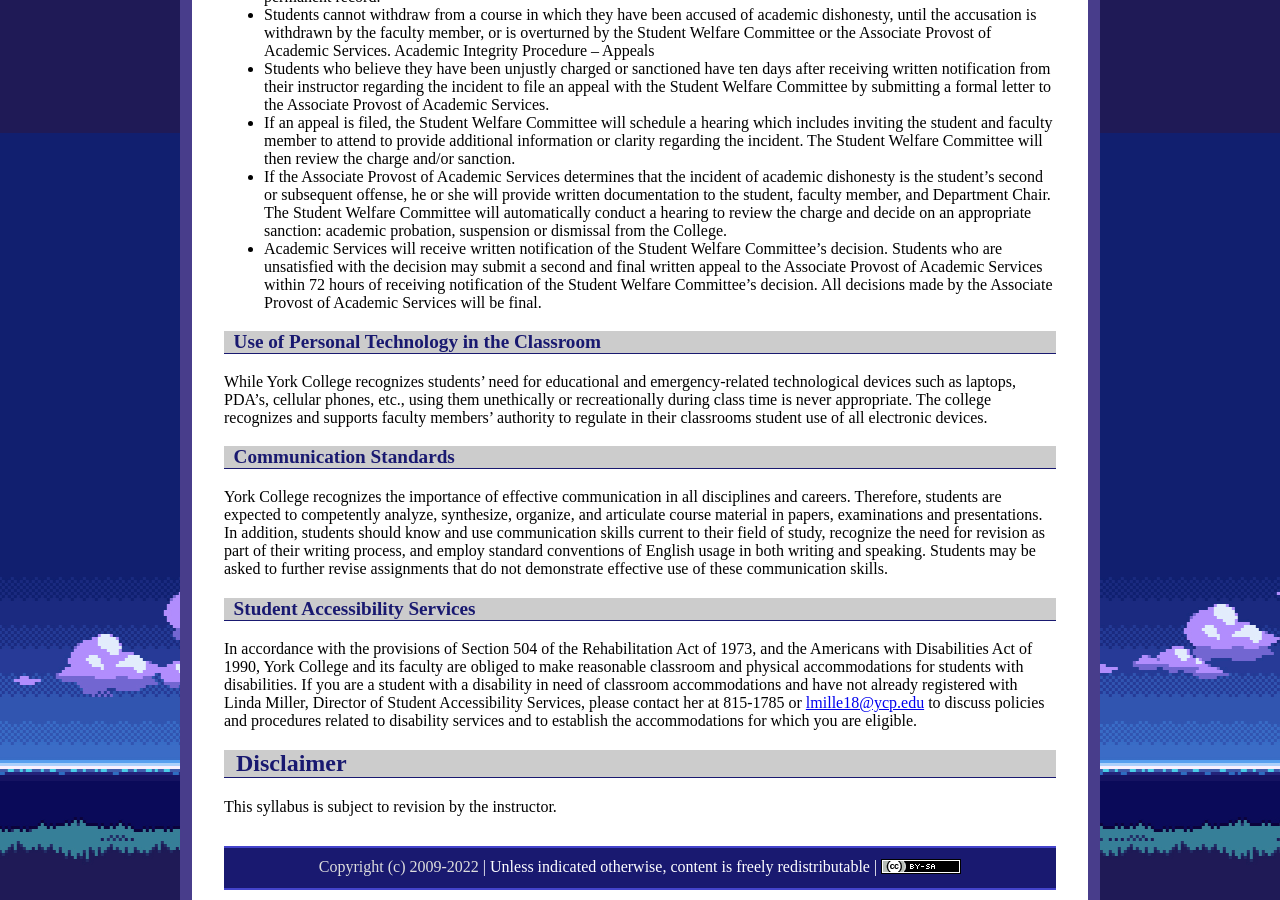
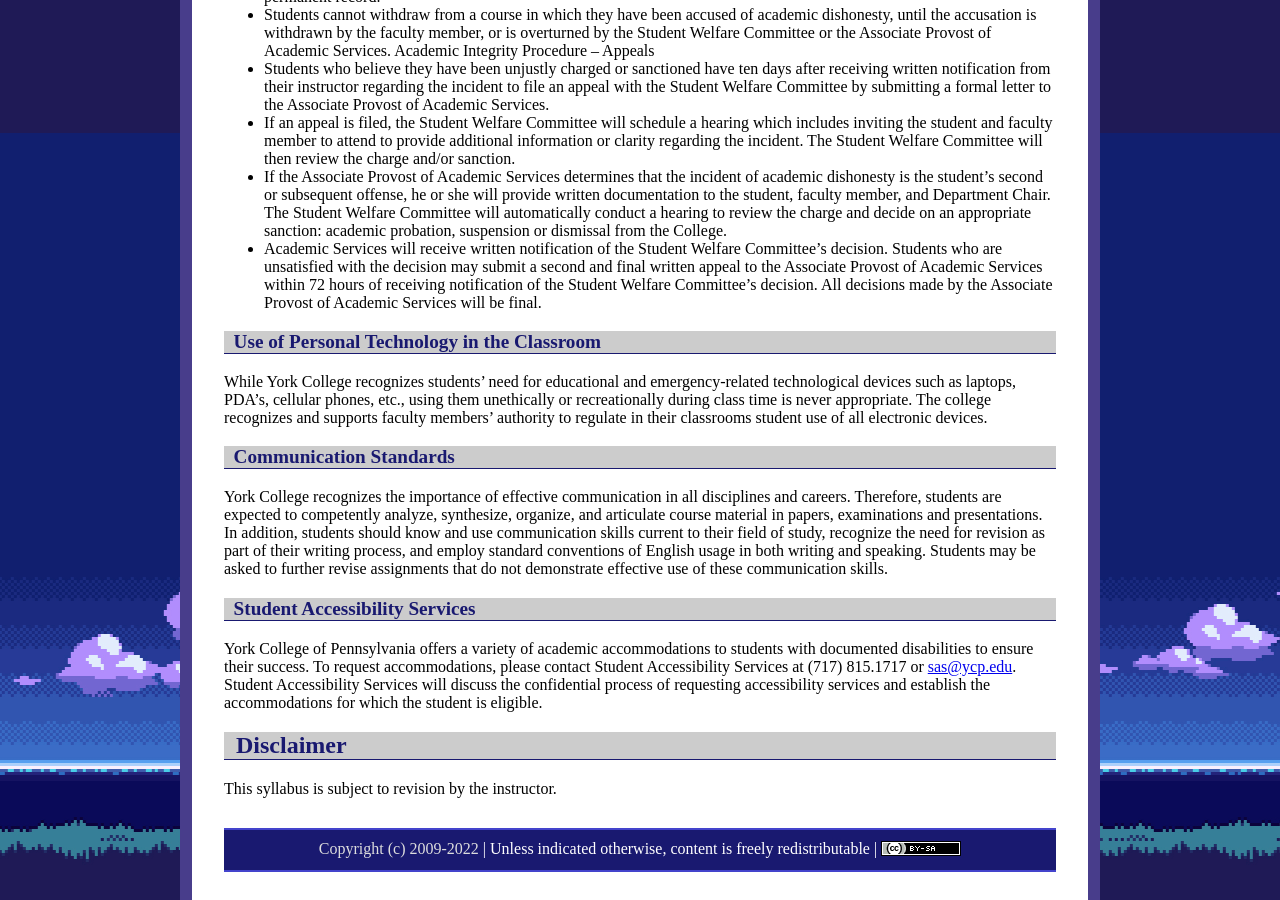
Before and after one commit to ycpcs/cs370-fall2022, a Jekyll site: the page built from syllabus.md, in a window 1280 px wide and 900 px high, scrolled down 4367 px. Built offline with Jekyll 4.4.1, drawn with Linux system fonts in a browser that asks for light colours.

Commit message:
update syllabus
update syllabus

```diff
--- a/js/AACONFIG-scheduleInfo.js
+++ b/js/AACONFIG-scheduleInfo.js
@@ -146,8 +146,8 @@ courseInfo.classPeriods = [
 // The following is for the college-scheduled final exam.
 // It is not used if final is on last day of class"
 courseInfo.finalExamDates = [
-//		new FinalExamDay("101", new Date("12/03/2020 12:45:00")),
-//		new FinalExamDay("102", new Date("12/09/2021 12:45:00")),
+		new FinalExamDay("101 Project Demos", new Date("12/07/2022 08:00:00")),
+		new FinalExamDay("102 Project Demos", new Date("12/09/2022 12:45:00")),
 //		new FinalExamDay("103", new Date("12/13/2019 12:45:00")),
 //		new FinalExamDay("104", new Date("12/13/2019 15:00:00"))
 ];
--- a/syllabus.md
+++ b/syllabus.md
@@ -187,7 +187,7 @@ York College recognizes the importance of effective communication in all discipl
 
 ### Student Accessibility Services
 
-In accordance with the provisions of Section 504 of the Rehabilitation Act of 1973, and the Americans with Disabilities Act of 1990, York College and its faculty are obliged to make reasonable classroom and physical accommodations for students with disabilities.  If you are a student with a disability in need of classroom accommodations and have not already registered with Linda Miller, Director of Student Accessibility Services, please contact her at 815-1785 or <lmille18@ycp.edu> to discuss policies and procedures related to disability services and to establish the accommodations for which you are eligible.
+York College of Pennsylvania offers a variety of academic accommodations to students with documented disabilities to ensure their success. To request accommodations, please contact Student Accessibility Services at (717) 815.1717 or <sas@ycp.edu>. Student Accessibility Services will discuss the confidential process of requesting accessibility services and establish the accommodations for which the student is eligible.
 
 ## Disclaimer
 
```
